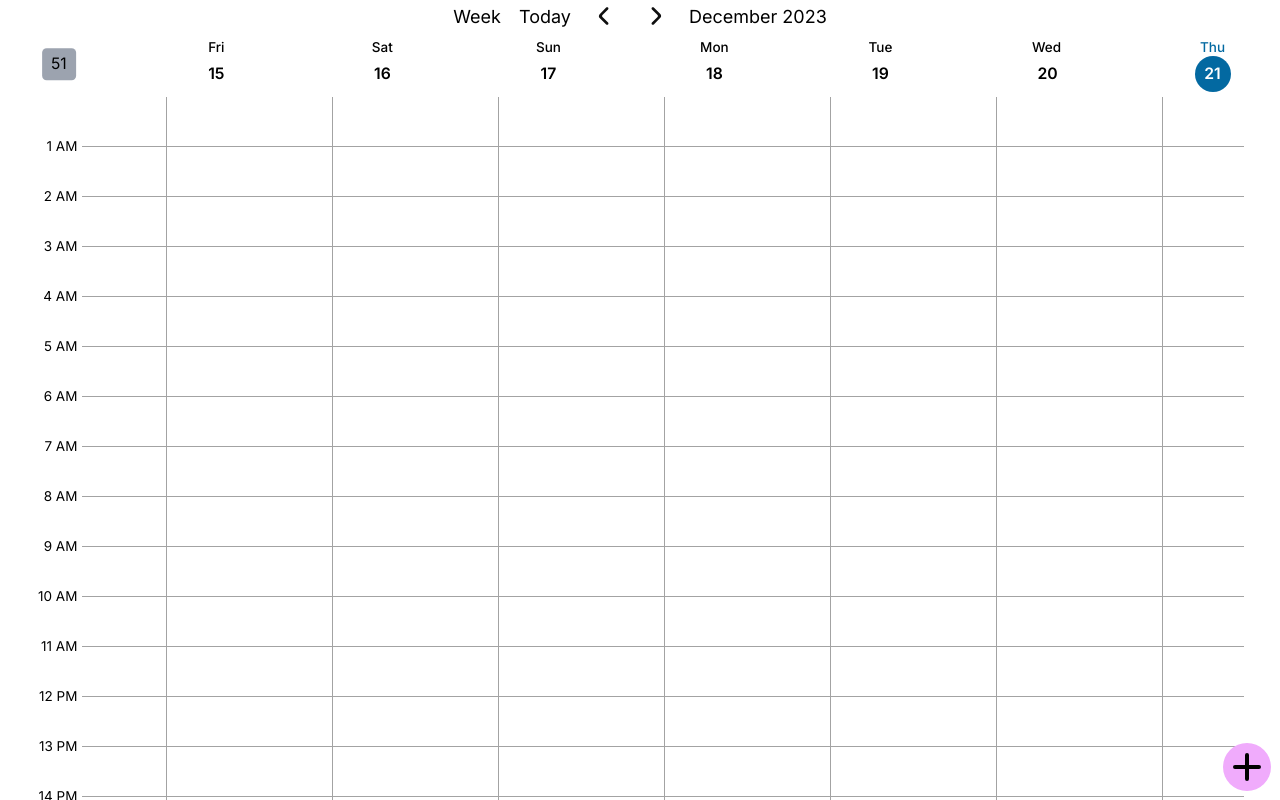
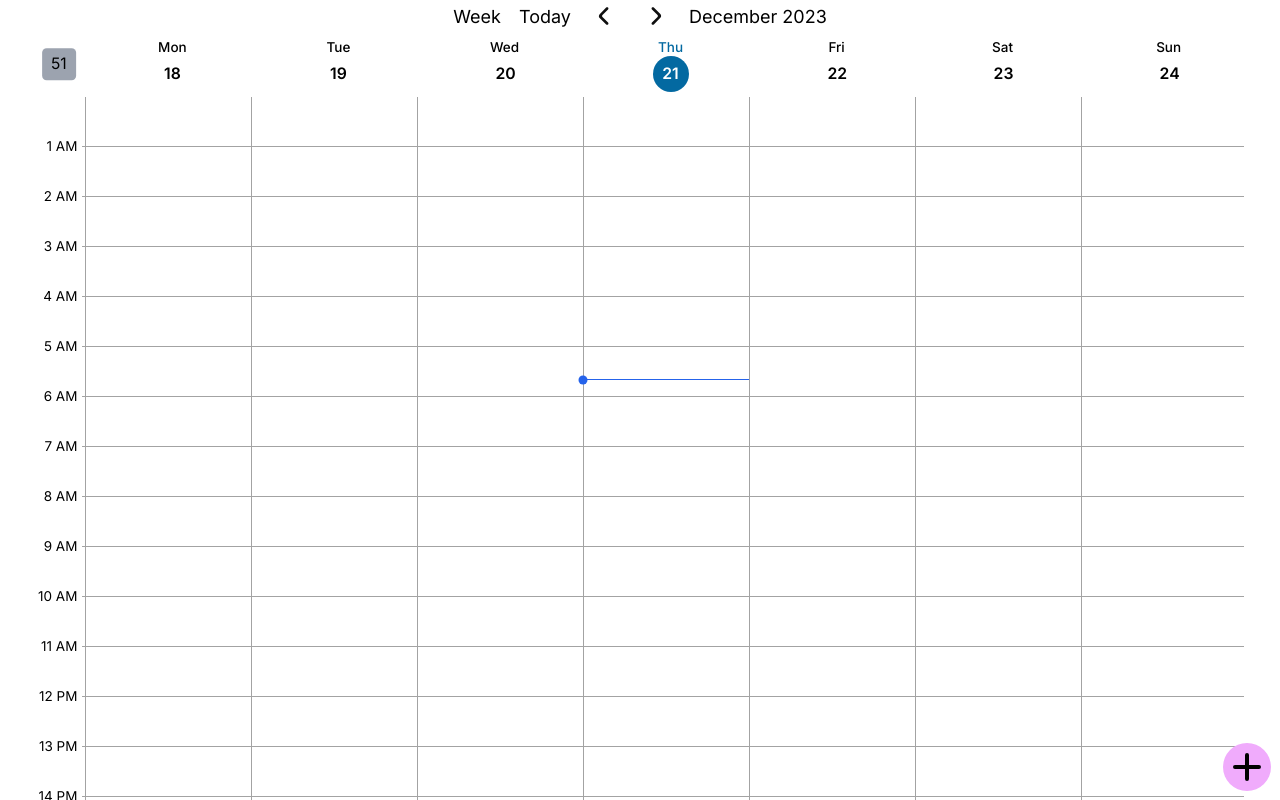
Before and after one commit to Pear-sudo/time, a Next.js app: page / in a window 1280 px wide. Built offline with nearby package versions, Linux system fonts and the light colour scheme.

Commit message:
fix background color change inconsistent

```diff
--- a/src/app/elements/calendar.tsx
+++ b/src/app/elements/calendar.tsx
@@ -1,12 +1,12 @@
 import React, {JSX, useContext, useEffect, useState} from "react";
-import {rollDates} from "@/app/utility/timeUtil";
 import {DisplayContext} from "@/app/utility/windowManager";
 import {Subscription} from "rxjs";
-import {DaysHeader} from "@/app/elements/daysHeader";
 import {DaysBody} from "@/app/elements/daysBody";
 
 export function Calendar(prop: {
     dates: Date[],
+    renderDates: Date[]
+    overScrollPercentage?: number
     events?: { scrollToNow: boolean }
 }): JSX.Element {
     const [changeHeaderBg, updateChangeHeaderBg,] = useState(false)
@@ -20,21 +20,12 @@ export function Calendar(prop: {
         }
     }, [displayContextObj]);
 
-    function getRenderDates(dates: Date[]): Date[] {
-        return [...rollDates(prop.dates, -1), ...dates, ...rollDates(prop.dates, 1)]
-    }
 
-    const renderDates = getRenderDates(prop.dates)
-    let overScrollPercentage: number = -3 //-5
-    if (prop.dates.length === 1) {
-        overScrollPercentage = -0.5
-    }
+    let overScrollPercentage = prop.overScrollPercentage ? prop.overScrollPercentage : -3
 
     return (
         <div className={'flex-col flex w-full h-full'}>
-            <DaysHeader dates={prop.dates} renderDates={renderDates} changeHeaderBg={changeHeaderBg}
-                        overScrollPercentage={overScrollPercentage}/>
-            <DaysBody dates={prop.dates} renderDates={renderDates} overScrollPercentage={overScrollPercentage}
+            <DaysBody dates={prop.dates} renderDates={prop.renderDates} overScrollPercentage={overScrollPercentage}
                       events={prop.events}/>
         </div>
     )
--- a/src/app/elements/daysHeader.tsx
+++ b/src/app/elements/daysHeader.tsx
@@ -9,7 +9,6 @@ import {DayNumber} from "@/app/elements/dayNumber";
 export function DaysHeader(prop: {
     dates: Date[],
     renderDates: Date[],
-    changeHeaderBg: boolean,
     overScrollPercentage: number
 }): JSX.Element {
     function mapDate2DayNumber(date: Date, index: number, array: Date[], isInView: boolean): JSX.Element {
@@ -20,7 +19,7 @@ export function DaysHeader(prop: {
 
     return (
         <div
-            className={`px-8 flex-row inline-flex align-top grow-0 ${Theme.transition} ${prop.changeHeaderBg ? Theme.headerBgScrolled : ''}`}>
+            className={`px-8 flex-row flex align-top grow-0 ${Theme.transition}`}>
             <div className={'invisible relative'}>
                 <div className={`${Theme.timeAxisAddonStyle}`}>
                     {<TimeAxisUnit time={hour2String(23)}/>}
--- a/src/app/pages/display.tsx
+++ b/src/app/pages/display.tsx
@@ -16,6 +16,7 @@ import {DisplayContextObj} from "@/app/model/displayContextObj";
 import {Theme} from "@/app/theme";
 import {DisplayContext} from "@/app/utility/windowManager";
 import {Subscription} from "rxjs";
+import {DaysHeader} from "@/app/elements/daysHeader";
 
 export function Display(): JSX.Element {
     const {displayContextObj, updateContext} = useContext(DisplayContext)
@@ -56,7 +57,10 @@ export function Display(): JSX.Element {
     const displayContext = new DisplayContextObj()
 
     const scheduler = new Scheduler()
-    const rerenderTask: { date: Date, f: Function } = {date: new Date(new Date().setHours(23, 59, 59, 999)), f: taskRerender}
+    const rerenderTask: { date: Date, f: Function } = {
+        date: new Date(new Date().setHours(23, 59, 59, 999)),
+        f: taskRerender
+    }
 
     const tasks: { date: Date, f: Function }[] = [
         rerenderTask
@@ -134,23 +138,42 @@ export function Display(): JSX.Element {
         onDayCountOrAnchorChange(getDisplayedDates().length)
     }
 
+    function getRenderDates(dates: Date[]): Date[] {
+        return [...rollDates(dates, -1), ...dates, ...rollDates(dates, 1)]
+    }
+
     displayContext.onDayCountOrAnchorChange = onDayCountOrAnchorChange
 
+    const renderDates = getRenderDates(displayedDates)
+
+    let overScrollPercentage: number = -3 //-5
+    if (displayedDates.length === 1) {
+        overScrollPercentage = -0.5
+    }
+
     return (
-        <div className={'w-full relative'} style={{display: 'grid', gridTemplateRows: 'auto 1fr', height: '100dvh'}}
+        // the two overflow-y-hidden below have to be configured in that way; otherwise, either you won't be able to scroll or the drop-down menu is incomplete; why?
+        <div className={'w-full relative overflow-y-hidden'}
+             style={{display: 'grid', gridTemplateRows: 'auto 1fr', height: '100dvh'}}
              ref={selfRef}>
-            <div className={`inline-flex flex-row justify-center items-center ${changeHeaderBg ? Theme.headerBgScrolled : ''}`}>
-                <DayCount onChange={onDayCountOrAnchorChange}/>
-                <TodayButton onClick={onTodayButtonClick}/>
-                <NavigationButtons onClick={onNavigationButtonClick}/>
-                <YearHint dates={displayedDates} clickable={true}/>
+            <div className={`${changeHeaderBg ? Theme.headerBgScrolled : ''}`}>
+                <div
+                    className={`w-full inline-flex flex-row justify-center items-center`}>
+                    <DayCount onChange={onDayCountOrAnchorChange}/>
+                    <TodayButton onClick={onTodayButtonClick}/>
+                    <NavigationButtons onClick={onNavigationButtonClick}/>
+                    <YearHint dates={getDisplayedDates()} clickable={true}/>
+                </div>
+                <DaysHeader dates={getDisplayedDates()} renderDates={renderDates}
+                            overScrollPercentage={overScrollPercentage}/>
             </div>
             <div className={'overflow-y-hidden'}>
-                <Calendar dates={displayedDates} events={{scrollToNow: selfEvents.current.onTodayButtonClick}}/>
+                <Calendar dates={getDisplayedDates()} events={{scrollToNow: selfEvents.current.onTodayButtonClick}}
+                          overScrollPercentage={overScrollPercentage} renderDates={renderDates}/>
             </div>
             <ControlButton/>
         </div>
-)
+    )
 }
 
 function isMobileDevice() {
```
